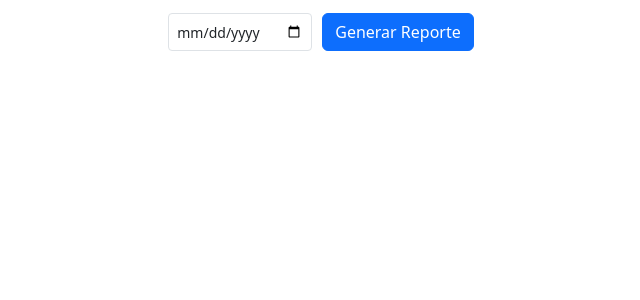
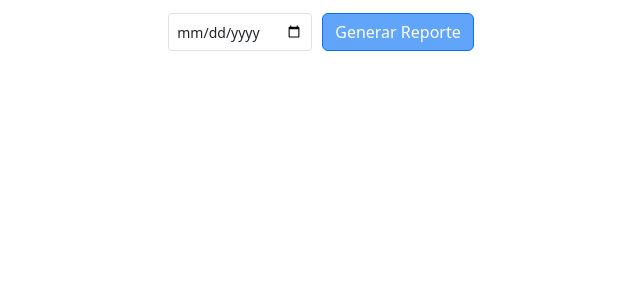
Before and after one commit to Anthony-Code6/web-computer-vision, a Flask app: page /reportes in a window 1280 px wide. Shown: the part 56-356 px from the top of the page, without its empty margins (319-959 px from the left). Run offline with Flask 2, Linux system fonts and the light colour scheme; parts of the project's set-up code (start-up, migrations or seed data) failed here and were passed over; some libraries are stand-ins or nearby versions.

Commit message:
colores en la pagina reportes

```diff
--- a/templates/reportes.html
+++ b/templates/reportes.html
@@ -38,13 +38,22 @@
         text-align: center;
     }
 
+    .reporte{
+        background-color: #60a5fa !important;
+    }
+
+    #exportar-pdf{
+        background-color: #f87171 !important;
+    }
+
+
 </style>
 {% endblock %}
 
 {% block content %}
 <div class="filtro">
     <input type="date" class="form-control form-control-sm shadow-none" id="reporte-fecha" required />
-    <button onclick="GenerarReporte()" class="btn btn-primary">Generar Reporte</button>
+    <button onclick="GenerarReporte()" class="btn btn-primary reporte">Generar Reporte</button>
     <button id="exportar-pdf" class="btn btn-danger">PDF</button>
 </div>
 <div id="informe">
```
